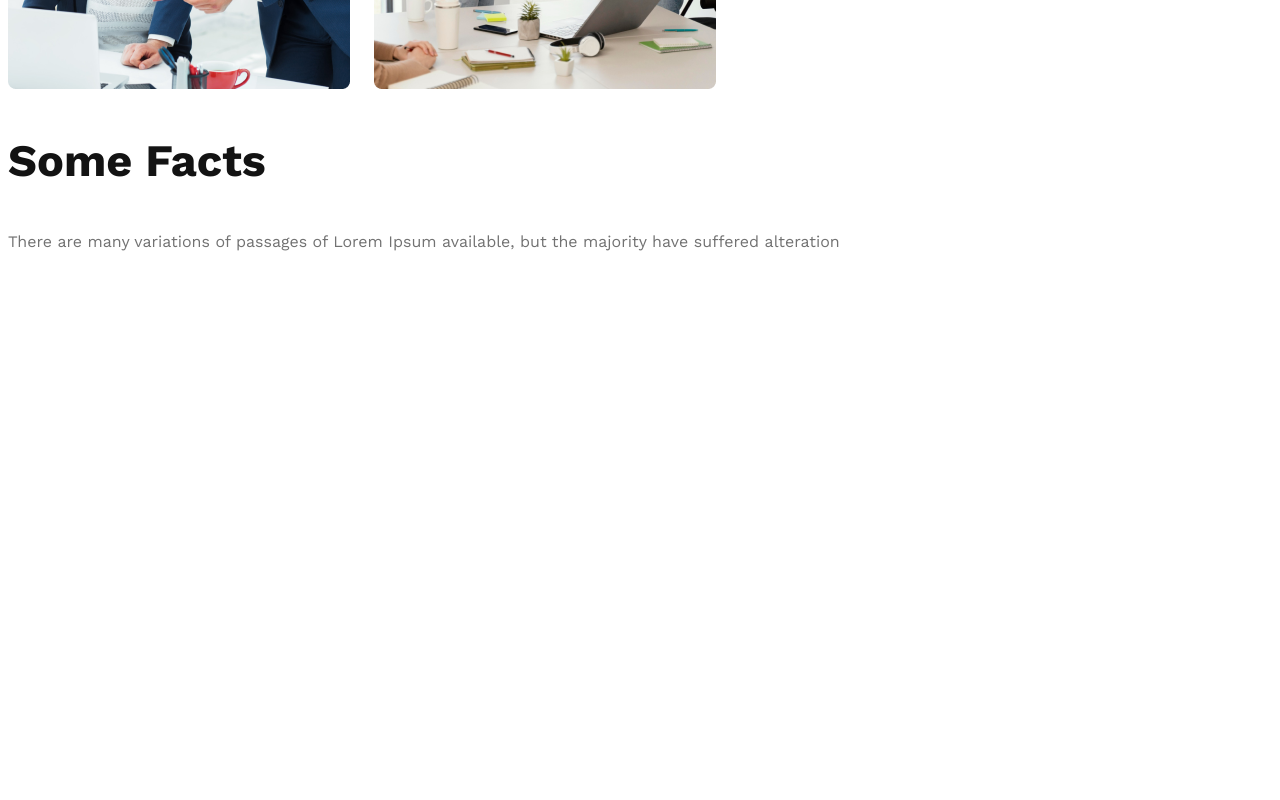
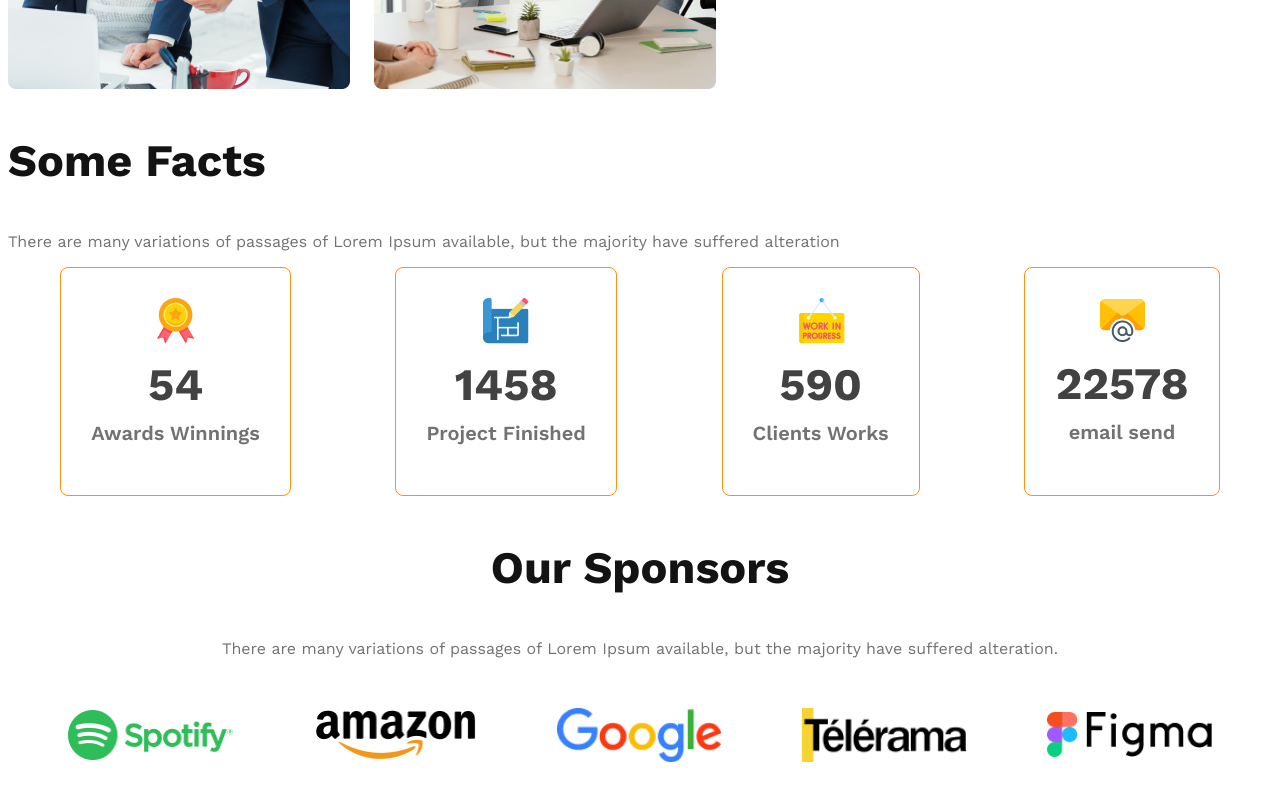
Before and after one commit to IstiyakIfti/g3-architects-website, a plain HTML site: page index.html in a window 1280 px wide. Shown: the part 1701-2501 px from the top of the page. Before the commit the page ends 2022 px from the top, so only its background shows below. Drawn offline with nearby package versions, Linux system fonts and the light colour scheme.

Commit message:
added the sponsor section

```diff
--- a/index.html
+++ b/index.html
@@ -56,6 +56,42 @@
         <section class="facts">
             <h3 class="section-title">Some Facts</h3>
             <p class="text-light-gray">There are many variations of passages of Lorem Ipsum available, but the majority have suffered alteration</p>
+            <div class="facts-card-container">
+                <div class="card">
+                    <img src="images/icons/ribon.png" alt="">
+                    <h2 class="card-stats">54</h2>
+                    <p class="card-title text-light-gray">Awards Winnings</p>
+                </div>
+                <div class="card">
+                    <img src="images/icons/projects.png" alt="">
+                    <h2 class="card-stats">1458</h2>
+                    <p class="card-title text-light-gray">Project Finished</p>
+                </div>
+                <div class="card">
+                    <img src="images/icons/customers.png" alt="">
+                    <h2 class="card-stats">590</h2>
+                    <p class="card-title text-light-gray">Clients Works</p>
+                </div>
+                <div class="card">
+                    <img src="images/icons/email.png" alt="">
+                    <h2 class="card-stats">22578</h2>
+                    <p class="card-title text-light-gray">email send</p>
+                </div>
+            </div>
+        </section>
+        <!-- sponsor section -->
+        <section class="sponsors">
+            <h3 class="section-title">
+                Our Sponsors
+            </h3>
+            <p class="text-light-gray">There are many variations of passages of Lorem Ipsum available, but the majority have suffered alteration.</p>
+            <div class="sponsors-img-container">
+                <img src="images/sponsors/spotify.png" alt="">
+                <img src="images/sponsors/amazon.png" alt="">
+                <img src="images/sponsors/google.png" alt="">
+                <img src="images/sponsors/telerama.png" alt="">
+                <img src="images/sponsors/figma.png" alt="">
+            </div>
         </section>
     </main>
     <footer>
--- a/styles/architect.css
+++ b/styles/architect.css
@@ -67,85 +67,132 @@ nav li a {
     color: #131313;
 }
 
-.banner img{
+.banner img {
     margin-top: 20px;
     width: 100%;
 }
 
 /* main styles */
-main{
+main {
     max-width: 1440px;
-    margin:70px auto ;
+    margin: 70px auto;
 }
 
 /* trams styles */
 
-.teams-container{
+.teams-container {
     display: flex;
     align-items: center;
 }
 
-.teams-img-container{
+.teams-img-container {
     display: grid;
     grid-template-columns: repeat(2, 1fr);
     gap: 1.5rem;
 }
 
-.teams-content{
+.teams-content {
     padding-right: 70px;
     padding-left: 70px;
 }
 
-.teams-title{
+.teams-title {
     font-size: 2.8125rem;
 }
 
-.teams-title .Quick-list{
+.teams-title .Quick-list {
     color: #727272;
     font-weight: 500;
 }
 
-.teams-title.of-our{
+.teams-title.of-our {
     color: #131313;
     font-weight: 700;
 }
 
-.teams-title .text-features{
+.teams-title .text-features {
     color: #FF900E;
     font-weight: 700;
 }
 
+/* facts section */
+.facts-card-container{
+    display: flex;
+    justify-content: space-around;
+}
+
+.facts-card-container .card {
+    border-radius: 8px;
+    border: 1px solid #FF900E;
+    text-align: center;
+    padding:  30px;
+}
+
+.facts-card-container .card-title{
+    font-weight: 600;
+    font-size: 1.25rem;
+    margin-top: 5px;
+}
+
+.facts-card-container .card-stats{
+    font-size: 2.8125rem;
+    color: #424242;
+    margin-top: 10px;
+    margin-bottom: 10px;
+}
+
+/* sponsors styles */
+.sponsors{
+    text-align: center;
+}
+.sponsors-img-container {
+    margin-top: 50px;
+    display: flex;
+    justify-content: space-evenly;
+    align-items: center;
+    gap: 20px;
+}
+
+.sponsors-img-container img{
+   width: 165px;
+}
+
 /* Responsive Media Queries */
 /* Mobile Devices */
-@media screen and (max-width:576px){
-    header{
+@media screen and (max-width:576px) {
+    header {
         padding: 20px;
     }
 
-    .teams-img-container{
+    .teams-img-container {
         grid-template-columns: repeat(1, 1fr);
     }
 
-    .teams-content{
+    .teams-content, .facts-card-container {
         padding-right: 20px;
         padding-left: 20px;
     }
 
     nav,
-    .teams-container
-    {
+    .sponsors-img-container,
+    .facts-card-container,
+    .teams-container {
         flex-direction: column;
     }
+    .facts-card-container{
+        gap: 20px;
+    }
 }
+
 /* Tablet or Medium Devices */
 @media screen and (min-width:576px) and (max-width:960px) {
-    header{
+    header {
         padding: 50px;
     }
 
     nav,
-    .teams-container
-    {
+    .sponsors-img-container,
+    .teams-container {
         flex-direction: column;
     }
 }
```
